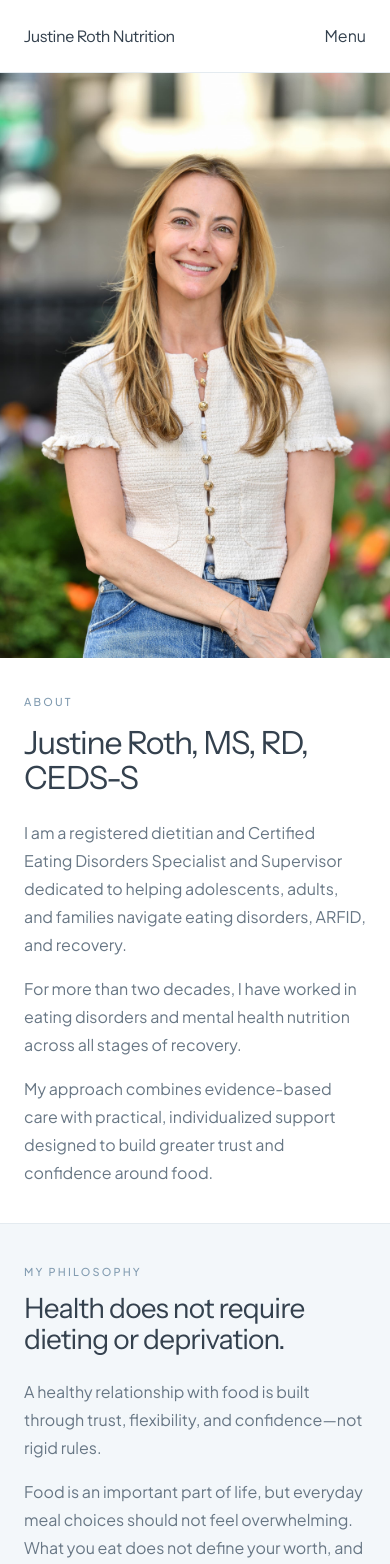
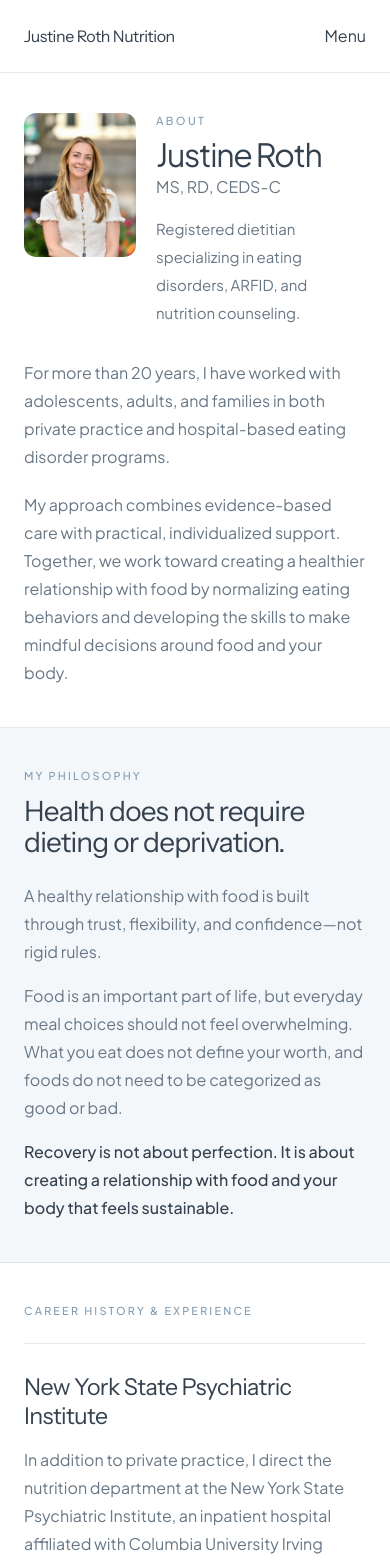
Before and after one commit to justinerothrd/justine-roth-nutrition, a Next.js app: page /about in a window 390 px wide. Shown: the top 1564 px of the page. Built offline with nearby package versions, Linux system fonts and the light colour scheme.

Commit message:
Refactor AboutPage layout and content structure

```diff
--- a/app/about/page.tsx
+++ b/app/about/page.tsx
@@ -4,87 +4,48 @@ import Link from "next/link";
 export default function AboutPage() {
   return (
     <main className="min-h-screen bg-white text-[#34414E]">
-      {/* Mobile introduction */}
-      <section className="border-b border-[#E4EBF0] sm:hidden">
-        <div className="w-full bg-[#F3F7FA]">
+      {/* Introduction */}
+<section className="border-b border-[#E4EBF0] px-6 py-10 md:py-16">
+  <div className="mx-auto max-w-5xl">
+
+    {/* Mobile */}
+    <div className="flex items-start gap-5 md:hidden">
+      <div className="relative h-36 w-28 shrink-0 overflow-hidden rounded-xl bg-[#F3F7FA]">
         <Image
           src="/IMG_2310.jpeg"
-    alt="Justine Roth, registered dietitian and eating disorder specialist"
-    width={1200}
-    height={1500}
-    className="h-auto w-full"
-    sizes="100vw"
+          alt="Justine Roth"
+          fill
+          className="object-cover object-top"
+          sizes="112px"
           priority
         />
       </div>
 
-        <div className="px-6 py-9">
-          <p className="text-[0.68rem] font-medium uppercase tracking-[0.2em] text-[#829CB1]">
+      <div className="min-w-0">
+        <p className="text-[11px] font-medium uppercase tracking-[0.22em] text-[#829CB1]">
           About
         </p>
 
-          <h1 className="font-heading mt-4 text-[2rem] font-normal leading-[1.08] tracking-[-0.035em]">
-            Justine Roth, MS, RD, CEDS-S
+        <h1 className="mt-2 text-[2rem] font-normal leading-[1.05] tracking-[-0.04em] text-[#34414E]">
+          Justine Roth
         </h1>
 
-          <div className="mt-6 space-y-4 text-base leading-7 text-[#687785]">
-            <p>
-              I am a registered dietitian and Certified Eating Disorders
-              Specialist and Supervisor dedicated to helping adolescents,
-              adults, and families navigate eating disorders, ARFID, and
-              recovery.
+        <p className="mt-1 text-base text-[#687785]">
+          MS, RD, CEDS-C
         </p>
 
-            <p>
-              For more than two decades, I have worked in eating disorders and
-              mental health nutrition across all stages of recovery.
-            </p>
-
-            <p>
-              My approach combines evidence-based care with practical,
-              individualized support designed to build greater trust and
-              confidence around food.
+        <p className="mt-4 text-[15px] leading-7 text-[#687785]">
+          Registered dietitian specializing in eating disorders,
+          ARFID, and nutrition counseling.
         </p>
       </div>
     </div>
-      </section>
 
-      {/* Tablet and desktop introduction */}
-      <section className="hidden border-b border-[#E4EBF0] px-6 py-12 sm:block md:py-16">
-        <div className="mx-auto grid max-w-5xl gap-10 md:grid-cols-[300px_1fr] md:items-start md:gap-14">
-          <div className="relative aspect-[4/5] overflow-hidden bg-[#F3F7FA]">
-            <Image
-              src="/IMG_2310.jpeg"
-              alt="Justine Roth, registered dietitian and eating disorder specialist"
-              fill
-              className="object-cover"
-              sizes="(max-width: 768px) 45vw, 300px"
-              priority
-            />
-          </div>
-
-          <div>
-            <p className="text-xs font-medium uppercase tracking-[0.26em] text-[#829CB1]">
-              About
-            </p>
-
-            <h1 className="font-heading mt-5 text-4xl font-normal leading-tight tracking-[-0.035em] md:text-[3rem]">
-              Justine Roth, MS, RD, CEDS-S
-            </h1>
-
-            <div className="mt-7 space-y-5 text-lg leading-8 text-[#687785]">
+    <div className="mt-8 space-y-5 text-base leading-7 text-[#687785] md:hidden">
       <p>
-                I am a registered dietitian and Certified Eating Disorders
-                Specialist and Supervisor dedicated to helping adolescents,
-                adults, and families navigate eating disorders, ARFID,
-                recovery, and nutrition-related concerns.
-              </p>
-
-              <p>
-                For more than two decades, I have worked in eating disorders
-                and mental health nutrition, supporting individuals across all
-                stages of recovery and collaborating closely with
-                multidisciplinary treatment teams.
+        For more than 20 years, I have worked with adolescents,
+        adults, and families in both private practice and
+        hospital-based eating disorder programs.
       </p>
 
       <p>
@@ -95,7 +56,56 @@ export default function AboutPage() {
         around food and your body.
       </p>
     </div>
+
+    {/* Desktop */}
+    <div className="hidden md:grid md:grid-cols-[300px_1fr] md:gap-14">
+      <div className="relative aspect-[4/5] overflow-hidden bg-[#F3F7FA]">
+        <Image
+          src="/IMG_2310.jpeg"
+          alt="Justine Roth"
+          fill
+          className="object-cover"
+          sizes="300px"
+          priority
+        />
       </div>
+
+      <div>
+        <p className="text-xs font-medium uppercase tracking-[0.26em] text-[#829CB1]">
+          About
+        </p>
+
+        <h1 className="mt-5 text-[3rem] font-normal leading-tight tracking-[-0.035em]">
+          Justine Roth, MS, RD, CEDS-C
+        </h1>
+
+        <div className="mt-7 space-y-5 text-lg leading-8 text-[#687785]">
+          <p>
+            I am a registered dietitian and Certified Eating Disorders
+            Specialist dedicated to helping adolescents, adults, and
+            families navigate eating disorders, ARFID, recovery, and
+            nutrition-related concerns.
+          </p>
+
+          <p>
+            For more than two decades, I have worked in eating
+            disorders and mental health nutrition, supporting
+            individuals across all stages of recovery and
+            collaborating closely with multidisciplinary treatment
+            teams.
+          </p>
+
+          <p>
+            My approach combines evidence-based care with practical,
+            individualized support. Together, we work toward creating
+            a healthier relationship with food by normalizing eating
+            behaviors and developing the skills to make mindful
+            decisions around food and your body.
+          </p>
+        </div>
+      </div>
+    </div>
+
   </div>
 </section>
 
```
Lines whose indentation alone changed are shown as unchanged.
